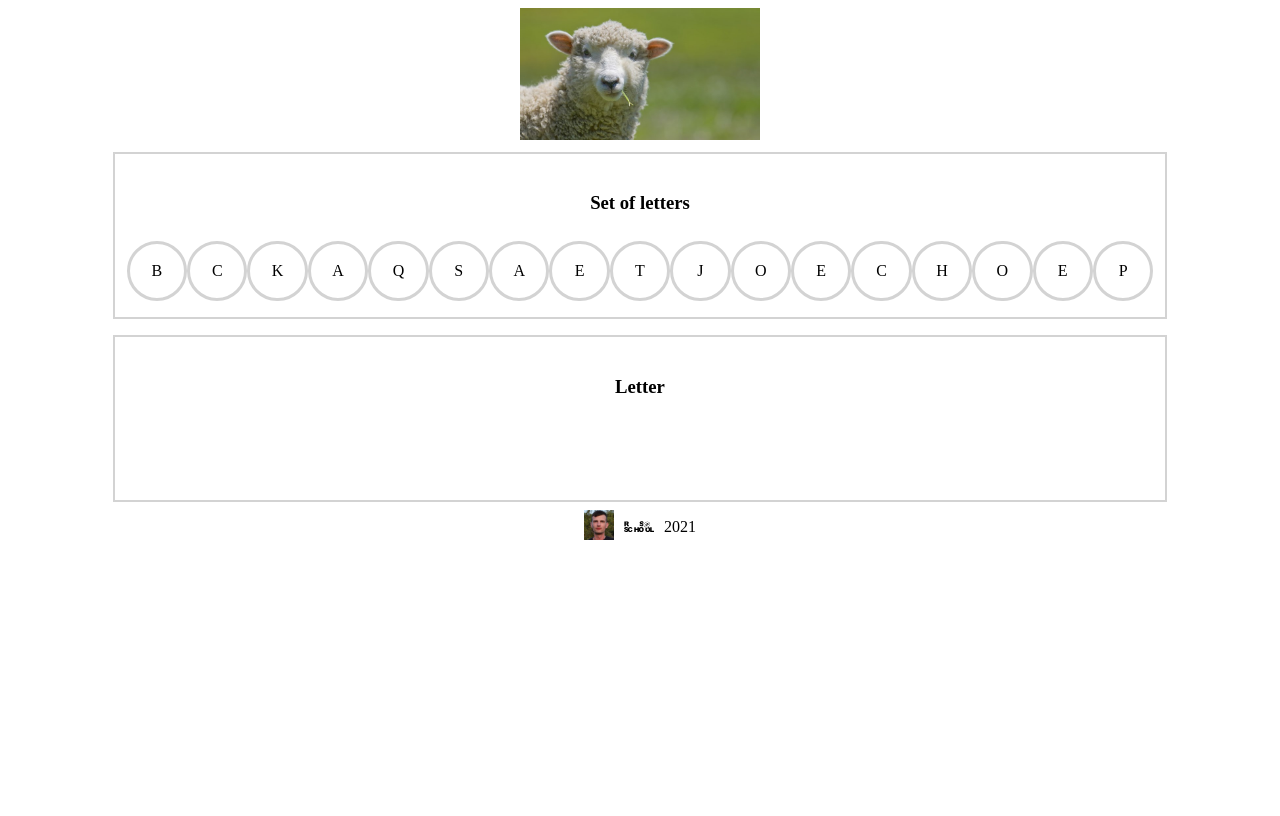
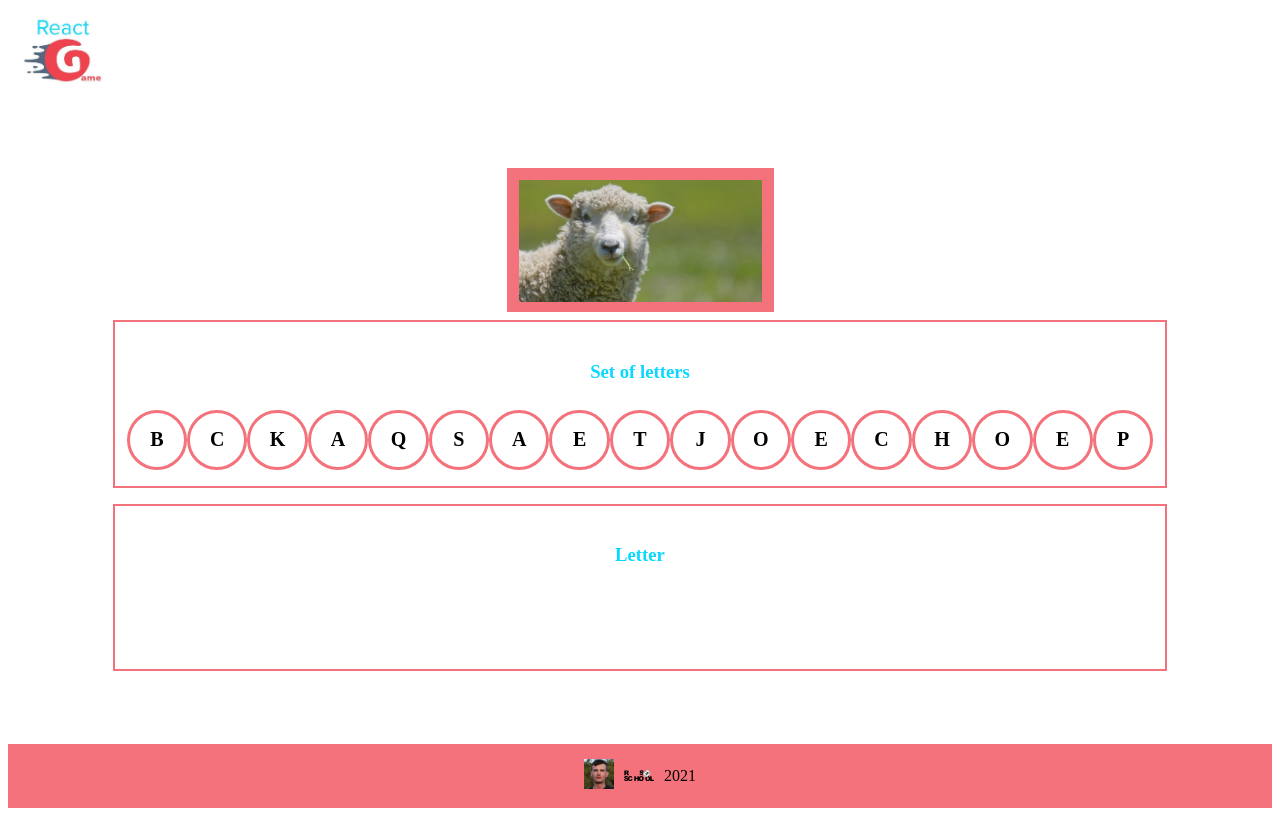
Before and after one commit to andrei-roh/react-game, a React (Create React App) app: page / in a window 1280 px wide. Built offline with nearby package versions, Linux system fonts and the light colour scheme.

Commit message:
feat: add header
Add header block. Refactor code, change desing

```diff
--- a/src/App.jsx
+++ b/src/App.jsx
@@ -1,14 +1,25 @@
 import React from 'react';
+import styled from 'styled-components'
+import { Header } from './components/Header/Header';
 import { Game } from './components/Game/Game';
 import { Footer } from './components/Footer/Footer';
+
+const BigBlock = styled.div`
+  height: 100vh;
+  display: flex;
+  flex-direction: column;
+  justify-content: space-between;
+`;
+
 
 export class App extends React.Component {
   render() {
     return (
-      <div>
+      <BigBlock>
+        <Header />
         <Game />
         <Footer />
-      </div>
+      </BigBlock>
     );
   }
 };
--- a/src/components/Footer/Footer.jsx
+++ b/src/components/Footer/Footer.jsx
@@ -8,6 +8,9 @@ const FooterBlock = styled.div`
   flex-direction: row;
   justify-content: center;
   align-items: center;
+  background-color: #f3727b;
+  padding-top: 15px;
+  padding-bottom: 15px;
 `;
 
 const FooterElement = styled.div`
--- a/src/components/Game/Game.jsx
+++ b/src/components/Game/Game.jsx
@@ -15,6 +15,11 @@ const GameBlock = styled.div`
   flex-direction: column;
   justify-content: center;
   align-items: center;
+`;
+
+const ImageBlock = styled.div`
+  border: 12px solid #f3727b;
+  height: 120px;
 `;
 
 export class Game extends React.Component {
@@ -99,7 +104,9 @@ export class Game extends React.Component {
   render() {
     return (
       <GameBlock>
-        <div><img width='240px' src={this.imageState.images.sheep.source} alt={this.imageState.images.sheep.title}></img></div>
+        <ImageBlock>
+          <img width='243px' src={this.imageState.images.sheep.source} alt={this.imageState.images.sheep.title} />
+        </ImageBlock>
         <DragDropContext onDragStart={this.onDragStart} onDragEnd={this.onDragEnd}>
           <Container>
             {this.state.columnOrder.map((columnId) => {
--- a/src/components/Game/components/column.jsx
+++ b/src/components/Game/components/column.jsx
@@ -6,13 +6,14 @@ import Letter from './letter';
 const Container = styled.div`
   display: flex;
   flex-direction: column;
-  border: 2px solid lightgrey;
+  border: 2px solid #f3727b;
   padding: 12px;
   margin: 8px;
 `;
 const Title = styled.h3`
   padding: 8px;
   text-align: center;
+  color: #0ad8ff;
 `;
 const LetterList = styled.div`
   transition: background-color 0.2s ease;
--- a/src/components/Game/components/letter.jsx
+++ b/src/components/Game/components/letter.jsx
@@ -4,11 +4,11 @@ import { Draggable } from 'react-beautiful-dnd';
 
 const Container = styled.div`
   padding: 8px;
-  border: 3px solid lightgrey;
+  border: 3px solid #f3727b;
   border-radius: 50%;
   &:focus {
     outline: none;
-    border-color: red;
+    border-color: lightgreen;
   }
 
   background-color: ${props => (props.isDragging ? 'lightgreen' : 'white')};
@@ -18,6 +18,9 @@ const Container = styled.div`
   display: flex;
   justify-content: center;
   align-items: center;
+
+  font-weight: 900;
+  font-size: 20px;
 `;
 
 export default class Letter extends React.Component {
@@ -25,7 +28,6 @@ export default class Letter extends React.Component {
     return (
       <Draggable draggableId={this.props.letter.id} index={this.props.index}>
         {(provided, snapshot) => (
-          <div style={{marginLeft: this.props.letter.width + 'vw', marginRight: this.props.letter.width + 'vw' }}>
           <Container
             {...provided.draggableProps}
             {...provided.dragHandleProps}
@@ -34,7 +36,6 @@ export default class Letter extends React.Component {
           >
             {this.props.letter.content}
           </Container>
-          </div>
         )}
       </Draggable>
     );
--- /dev/null
+++ b/src/components/Header/Header.jsx
@@ -0,0 +1,28 @@
+import React from 'react';
+import styled from 'styled-components'
+import gameLogo from '../assets/images/game-logo.jpg'
+
+const HeaderBlock = styled.div`
+  display: flex;
+  flex-direction: row;
+  justify-content: space-between;
+  align-items: center;
+`;
+
+const HeaderElement = styled.div`
+  padding: 10px 15px 15px
+`;
+
+export class Header extends React.Component {
+  render() {
+    return (
+      <HeaderBlock>
+        <HeaderElement>
+          <a href='.'>
+            <img width='80px' src={gameLogo} alt='gameLogo' />
+          </a>
+        </HeaderElement>
+      </HeaderBlock>
+    );
+  }
+};
```
Also changed, not shown: src/components/assets/images/game-logo.jpg (added), src/components/assets/images/sheep.jpg. Lines whose indentation alone changed are shown as unchanged.
